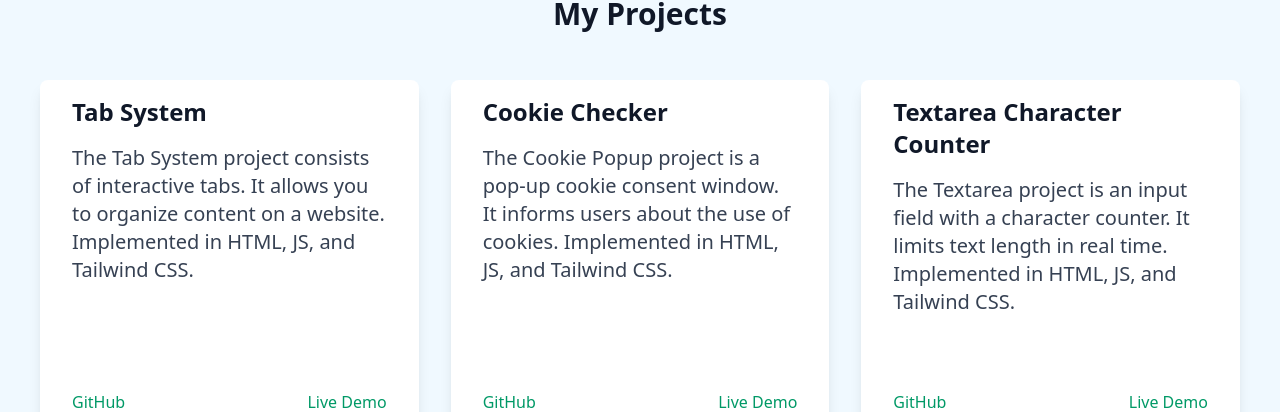
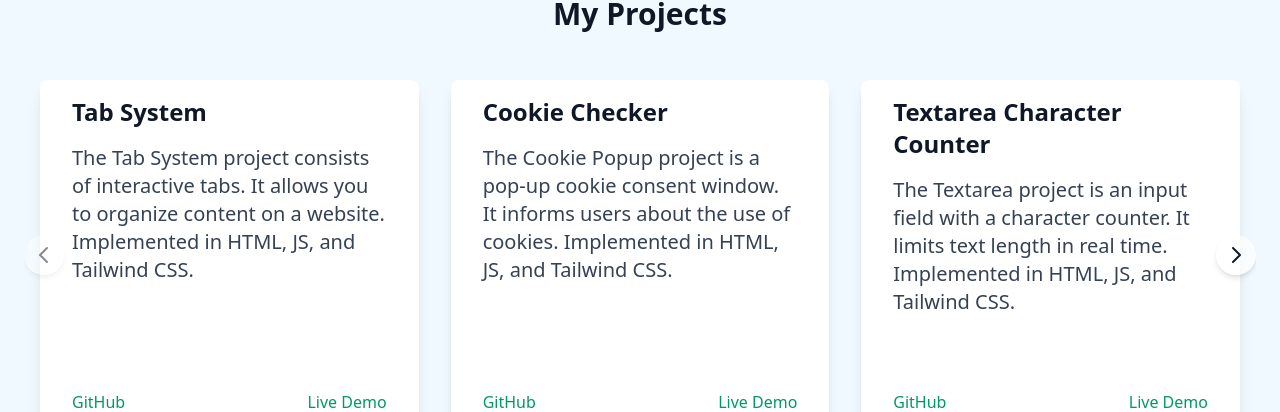
Before and after one commit to Moonraye/react, a React (Vite) app in the folder React/: page / in a window 1280 px wide. Shown: the part 540-952 px from the top of the page. Built offline with nearby package versions, Linux system fonts and the light colour scheme.

Commit message:
added 2 projects, add carousel to swap them

```diff
--- /dev/null
+++ b/React/src/Carousel.jsx
@@ -0,0 +1,61 @@
+import React from "react";
+import projectsData from './data/projects-data.json';
+
+export default function Carousel({ currentIndex, setCurrentIndex }) {
+  const length = projectsData.length;
+  const visibleItems = 3;
+
+  const nextSlide = () => {
+    if (currentIndex < length - visibleItems) {
+      setCurrentIndex(currentIndex + 1);
+    }
+  };
+
+  const prevSlide = () => {
+    if (currentIndex > 0) {
+      setCurrentIndex(currentIndex - 1);
+    }
+  };
+
+  const canGoPrev = currentIndex > 0;
+  const canGoNext = currentIndex < length - visibleItems;
+  return (
+    <>
+      <button
+        id="prev"
+        className="absolute top-1/2 left-0 -translate-y-1/2 z-10 bg-white/70 p-2 rounded-full
+        shadow-md hover:bg-white
+        disabled:opacity-50 disabled:cursor-not-allowed"
+        onClick={prevSlide}
+        disabled={!canGoPrev}
+      >
+         <svg xmlns="http://www.w3.org/2000/svg" class="h-6 w-6" fill="none" viewBox="0 0 24 24" stroke="currentColor">
+            <path stroke-linecap="round" stroke-linejoin="round" stroke-width="2" d="M15 19l-7-7 7-7" />
+          </svg>
+      </button>
+      <button
+        id="next"
+        className="absolute top-1/2 right-0 -translate-y-1/2 z-10 bg-white/70 p-2 rounded-full
+        shadow-md hover:bg-white
+           disabled:opacity-50 disabled:cursor-not-allowed"
+        onClick={nextSlide}
+        disabled={!canGoNext}
+      >
+        <svg
+          xmlns="http://www.w3.org/2000/svg"
+          class="h-6 w-6"
+          fill="none"
+          viewBox="0 0 24 24"
+          stroke="currentColor"
+        >
+          <path
+            stroke-linecap="round"
+            stroke-linejoin="round"
+            stroke-width="2"
+            d="M9 5l7 7-7 7"
+          />
+        </svg>
+      </button>
+    </>
+  );
+}
--- a/React/src/Contacts.jsx
+++ b/React/src/Contacts.jsx
@@ -3,7 +3,7 @@ import LinkedInLogo from "/linkedin.png";
 import GitHubLogo from "/github.png";
 export default function Contacts() {
   return (
-    <section className="mb-12">
+    <section id="contacts" className="mb-12">
       <h2 className="text-3xl font-bold text-center mb-6">
         Get in touch with me
       </h2>
@@ -12,7 +12,10 @@ export default function Contacts() {
       </p>
       <div className="flex flex-col m-auto max-w-2xl gap-3">
         <div className="flex items-center gap-3 m-auto text-slate-400">
-          <button onClick={() => navigator.clipboard.writeText('olegzavedia0@gmail.com')}
+          <button
+            onClick={() =>
+              navigator.clipboard.writeText("olegzavedia0@gmail.com")
+            }
             className="underline decoration-solid cursor-pointer text-black hover:text-slate-500
                      active:text-emerald-700
                 dark:text-white dark:hover:text-slate-500 dark:active:text-emerald-300"
@@ -22,7 +25,7 @@ export default function Contacts() {
         </div>
         <div
           className="p-5 mt-0 rounded-tl-lg shadow-md text-xl
-                items-center flex justify-evenly lg:col-start-1 lg:row-start-2"
+          items-center flex justify-evenly lg:col-start-1 lg:row-start-2"
         >
           <a
             href="https://github.com/Moonraye"
--- a/React/src/Projects.jsx
+++ b/React/src/Projects.jsx
@@ -1,12 +1,17 @@
+import {useState} from 'react'
 import Card from './Card.jsx'
+import Carousel from './Carousel.jsx';
 import projectsData from './data/projects-data.json';
 
 export default function Projects() {
+    const [currentIndex, setCurrentIndex] = useState(0);
+
     return (
     <section id= 'projects' className="mb-12">
         <h2 className="text-3xl font-bold text-center mb-12">My Projects</h2>
         <div className="relative overflow-hidden m-6">
-            <div className="flex transition-transform duration-500 ease-in-out">
+            <Carousel currentIndex={currentIndex} setCurrentIndex={setCurrentIndex} />
+            <div className="flex transition-transform duration-500 ease-in-out" style={{transform: `translateX(-${currentIndex * (100/3)}%)`}}>
                 {projectsData.map((project) => (
                     <Card key={project.id} project={project} />
                 ))}
--- a/React/src/data/projects-data.json
+++ b/React/src/data/projects-data.json
@@ -19,5 +19,19 @@
         "description": "The Textarea project is an input field with a character counter. It limits text length in real time. Implemented in HTML, JS, and Tailwind CSS.  ",
         "github": "https://github.com/Moonraye/textarea",
         "live": "https://moonraye.github.io/textarea/"
+    },
+    {
+        "id": 4,
+        "title": "Accordion",
+        "description": "The Accordion project is an interactive component. It allows you to hide content and display more information in a limited. Implemented in HTML, JS, and Tailwind CSS.  ",
+        "github": "https://github.com/Moonraye/accordion",
+        "live": "https://moonraye.github.io/accordion/"
+    },
+    {
+        "id": 5,
+        "title": "Dropdown Menu",
+        "description": "Custom dropdown menu that lets users select an item from a list. When an item is selected, the dropdown closes, and the selected item is marked. Implemented in HTML, JS, Tailwind CSS.",
+        "github": "https://github.com/Moonraye/drop-down-menu",
+        "live": "https://moonraye.github.io/drop-down-menu/"
     }
 ]
```
